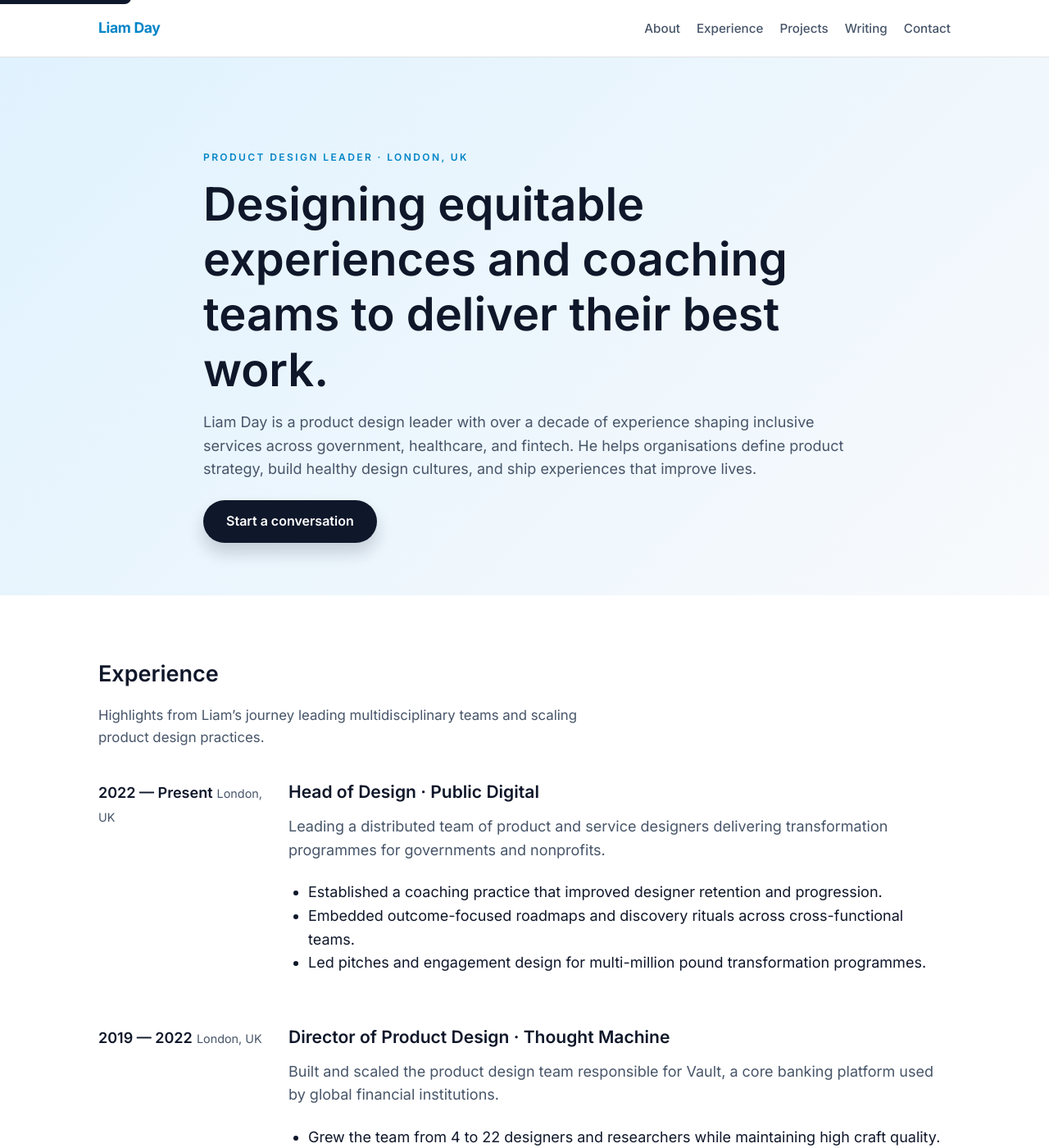
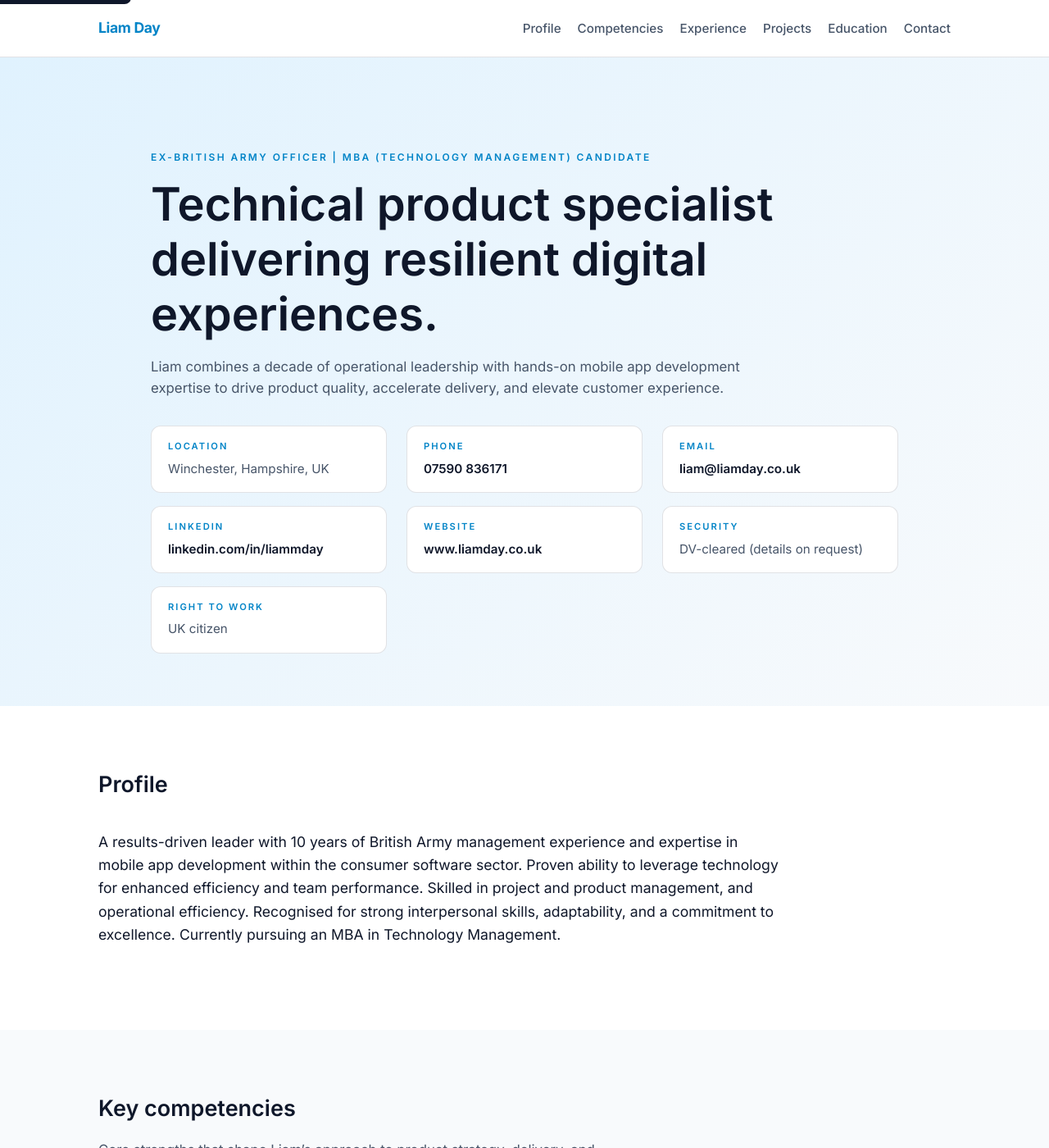
Before and after one commit to liammday/liamday-site, a Jekyll site: the page built from index.md, in a window 1280 px wide and 1400 px high. Shown: the whole window at 82% size. Built offline with Jekyll 4.4.1, drawn with Linux system fonts in a browser that asks for light colours; some of the changed text lies outside the part shown.

Commit message:
Rebuild CV-focused homepage and project case studies

```diff
--- a/_config.yml
+++ b/_config.yml
@@ -1,7 +1,7 @@
 title: Liam Day
 name: Liam Day
 description: >-
-  Product design leader crafting inclusive digital experiences and empowering teams to deliver impactful work.
+  Technical product specialist and ex-British Army officer blending operational leadership with mobile app development expertise.
 url: https://www.liamday.co.uk
 baseurl: "/liamday-site"
 
@@ -38,20 +38,30 @@ kramdown:
   input: GFM
 
 nav_links:
-  - title: About
-    url: /#about
+  - title: Profile
+    url: /#profile
+  - title: Competencies
+    url: /#competencies
   - title: Experience
     url: /#experience
   - title: Projects
     url: /#projects
-  - title: Writing
-    url: /#writing
+  - title: Education
+    url: /#education
   - title: Contact
-    url: /#contact
+    url: /#connect
 
 social:
-  email: hello@liamday.co.uk
-  linkedin: https://www.linkedin.com/in/liamday/
-  dribbble: https://dribbble.com/liamday
-  github: https://github.com/liamday
-  medium: https://medium.com/@liamday
+  email: liam@liamday.co.uk
+  linkedin: https://www.linkedin.com/in/liammday/
+  github:
+  medium:
+
+contact:
+  location: Winchester, Hampshire, UK
+  phone: 07590 836171
+  email: liam@liamday.co.uk
+  linkedin: https://www.linkedin.com/in/liammday/
+  website: https://www.liamday.co.uk
+  security_clearance: DV-cleared (details on request)
+  right_to_work: UK citizen
--- /dev/null
+++ b/_data/cv.yml
@@ -0,0 +1,65 @@
+profile: >-
+  A results-driven leader with 10 years of British Army management experience and expertise in mobile app development within the consumer software sector. Proven ability to leverage technology for enhanced efficiency and team performance. Skilled in project and product management, and operational efficiency. Recognised for strong interpersonal skills, adaptability, and a commitment to excellence. Currently pursuing an MBA in Technology Management.
+competencies:
+  - title: Project Leadership & Strategic Influence
+    description: Proven ability to establish clear purpose, influence cross-functional teams, and champion business requirements to achieve strategic objectives and deliver complex software projects effectively.
+  - title: Risk, Issue & Budget Management
+    description: Skilled at proactively identifying and mitigating risks, quantifying business impact, managing budgets, forecasting resources, and ensuring successful outcomes through disciplined governance and decision-making.
+  - title: Stakeholder Engagement & Communication
+    description: Exceptional ability to engage, influence, and negotiate with internal and external stakeholders, delivering compelling presentations and concise reporting that align diverse perspectives to reach consensus.
+  - title: Collaboration & Facilitation
+    description: Strong record of fostering inclusive, innovative, and collaborative team environments, facilitating effective meetings, driving consensus, and improving project efficiency.
+  - title: Technical & Domain Expertise
+    description: In-depth knowledge of software product development lifecycles, enabling effective collaboration with engineering and product teams to translate technical concepts into clear, actionable strategies. Application developer (Swift).
+employment:
+  - title: Technical Product Specialist
+    company: Outdooractive
+    location: Remote (Cambridge, UK and Immenstadt, Germany)
+    period: Sep 2023 – Present
+    highlights:
+      - Conducted fortnightly QA on release candidates across iOS, Android, and Web platforms, identifying 15–20 pre-deployment bugs weekly and catching early indicators of post-deployment issues from customer reports.
+      - Facilitated rapid iteration of new features with UX teams, reducing feature request and feedback tickets by 59% and requests for information about new features by 46% year-on-year.
+      - Delivered quantitative and qualitative reporting to the CEO and CTO UK to inform product roadmapping and engineering priorities.
+      - Resolved 1,000+ complex 2nd line technical support tickets over 12 months, contributing to a 19% year-on-year reduction in routine support requests through help centre optimisation and UX improvements.
+      - Enhanced help centre UX, reducing routine queries by 21% and enabling direct-to-answer responses by Community Support Managers in 70% of remaining requests.
+  - title: Senior Project Manager & Operations Manager (SO3 Dismounted Close Combat, Combat CIS School)
+    company: British Army
+    location: Dorset, UK
+    period: Jul 2020 – Sep 2023
+    highlights:
+      - Spearheaded Project HERMES, streamlining the training pathway by reducing nine courses into five through syllabus and qualification refactoring, cutting 960 instructor training hours annually while increasing qualified student outputs by 30%.
+      - Led professional development for 32 Subject Matter Experts, resulting in the qualification and promotion of 12 team members and retention of six SMEs through strategic role rotation.
+      - Introduced Agile frameworks for Project HERMES to coordinate intra-organisational planning and execution under strict timelines, improving collaboration and efficiency.
+  - title: Senior Project Manager & Technical Coordinator (Regimental Signals Officer, 1LANCS)
+    company: British Army
+    location: Chester, UK
+    period: Jul 2018 – Jul 2020
+    highlights:
+      - Achieved gold-standard operational coordination during key organisational assessment activities in Kenya by ensuring seamless, secure communications across all operational areas.
+      - Increased trained communication specialists across departments from 2 in 30 to 8 in 30, significantly elevating operational capability and readiness.
+      - Maintained 100% compliance with cryptographic material security protocols through organisation-wide training and rigorous adherence to policy.
+  - title: Project Manager & Operations Manager (Company Second in Command, 1LANCS)
+    company: British Army
+    location: Cyprus
+    period: Jul 2016 – Jul 2018
+    highlights:
+      - Ensured training readiness of 130 soldiers for consecutive deployments to the USA, Kenya, and Jordan by managing critical risk-to-life certifications, including weapons handling and combat first aid.
+      - Managed and accounted for £3M of serialised equipment across complex international deployments, maintaining 100% accountability and operational readiness.
+  - title: Team Leader (Infantry Platoon Commander, 1LANCS)
+    company: British Army
+    location: Cyprus
+    period: Jul 2014 – Jul 2016
+    highlights:
+      - Led the change in operational role and reintegration back to the UK from Cyprus, coordinating necessary training and certification updates for new operational requirements.
+      - Directed professional development across four seniority levels, ensuring education and training requirements were met on time to support mission readiness and career progression.
+education:
+  - qualification: MBA (Technology Management) Candidate
+    institution: Open University
+    period: 2022 – 2026 (expected)
+  - qualification: BSc International Relations (2:1)
+    institution: University of Southampton
+    period: 2010 – 2013
+certifications:
+  - Level 7 Award in Leadership and Management, City & Guilds (2022)
+  - Level 5 Certificate in Management and Leadership (QCF), CMI (2014)
+  - AgilePM Foundation, APMG (2022)
--- a/_data/experience.yml
+++ /dev/null
@@ -1,36 +0,0 @@
-- title: Head of Design
-  company: Public Digital
-  period: 2022 — Present
-  location: London, UK
-  summary: Leading a distributed team of product and service designers delivering transformation programmes for governments and nonprofits.
-  highlights:
-    - Established a coaching practice that improved designer retention and progression.
-    - Embedded outcome-focused roadmaps and discovery rituals across cross-functional teams.
-    - Led pitches and engagement design for multi-million pound transformation programmes.
-- title: Director of Product Design
-  company: Thought Machine
-  period: 2019 — 2022
-  location: London, UK
-  summary: Built and scaled the product design team responsible for Vault, a core banking platform used by global financial institutions.
-  highlights:
-    - Grew the team from 4 to 22 designers and researchers while maintaining high craft quality.
-    - Implemented design ops foundations including a design system, tooling, and recruiting operations.
-    - Partnered with product and engineering leadership to define product vision and prioritise roadmap investments.
-- title: Lead Designer
-  company: NHS Digital
-  period: 2016 — 2019
-  location: Leeds & London, UK
-  summary: Led service design for national healthcare products supporting clinicians and citizens.
-  highlights:
-    - Shaped the strategy for NHS Login, ensuring accessibility and trust at national scale.
-    - Facilitated co-design workshops with clinicians and patients to improve digital pathways.
-    - Championed inclusive design practices adopted across multidisciplinary teams.
-- title: Senior Interaction Designer
-  company: UK Government Digital Service
-  period: 2013 — 2016
-  location: London, UK
-  summary: Delivered award-winning services on GOV.UK and coached departments adopting agile and user-centred practices.
-  highlights:
-    - Contributed to GOV.UK Pay and Verify alpha phases, setting direction for government-wide payments and identity.
-    - Introduced design crit culture across departments to improve collaboration and quality.
-    - Regularly spoke at conferences on service design, accessibility, and working in the open.
--- a/_layouts/default.html
+++ b/_layouts/default.html
@@ -28,7 +28,7 @@
       {{ content }}
     </main>
 
-    <footer class="site-footer" id="contact">
+    <footer class="site-footer">
       <div class="container">
         <p>Let’s collaborate. <a href="mailto:{{ site.social.email }}">{{ site.social.email }}</a></p>
         <ul class="site-footer__social" aria-label="Social links">
--- a/_layouts/home.html
+++ b/_layouts/home.html
@@ -1,42 +1,76 @@
 ---
 layout: default
 ---
-<section class="hero" id="about">
+{% assign cv = site.data.cv %}
+<section class="hero hero--cv" id="profile">
   <div class="container">
-    <p class="eyebrow">Product Design Leader · London, UK</p>
-    <h1>Designing equitable experiences and coaching teams to deliver their best work.</h1>
+    <p class="eyebrow">Ex-British Army Officer | MBA (Technology Management) Candidate</p>
+    <h1>Technical product specialist delivering resilient digital experiences.</h1>
     <p>
-      Liam Day is a product design leader with over a decade of experience shaping inclusive services across government,
-      healthcare, and fintech. He helps organisations define product strategy, build healthy design cultures, and ship
-      experiences that improve lives.
+      Liam combines a decade of operational leadership with hands-on mobile app development expertise to drive product quality,
+      accelerate delivery, and elevate customer experience.
     </p>
-    <a class="button" href="mailto:{{ site.social.email }}">Start a conversation</a>
+    <ul class="hero__contact" aria-label="Key contact details">
+      <li><span>Location</span>{{ site.contact.location }}</li>
+      <li><span>Phone</span><a href="tel:{{ site.contact.phone | replace: ' ', '' }}">{{ site.contact.phone }}</a></li>
+      <li><span>Email</span><a href="mailto:{{ site.contact.email }}">{{ site.contact.email }}</a></li>
+      <li><span>LinkedIn</span><a href="{{ site.contact.linkedin }}">linkedin.com/in/liammday</a></li>
+      <li><span>Website</span><a href="{{ site.contact.website }}">www.liamday.co.uk</a></li>
+      <li><span>Security</span>{{ site.contact.security_clearance }}</li>
+      <li><span>Right to Work</span>{{ site.contact.right_to_work }}</li>
+    </ul>
+  </div>
+</section>
+
+<section class="section section--profile">
+  <div class="container">
+    <div class="section__header">
+      <h2>Profile</h2>
+    </div>
+    <div class="section__content">
+      <p>{{ cv.profile }}</p>
+    </div>
+  </div>
+</section>
+
+<section class="section section--alt" id="competencies">
+  <div class="container">
+    <div class="section__header">
+      <h2>Key competencies</h2>
+      <p>Core strengths that shape Liam’s approach to product strategy, delivery, and stakeholder leadership.</p>
+    </div>
+    <div class="competency-grid">
+      {% for competency in cv.competencies %}
+      <article class="competency">
+        <h3>{{ competency.title }}</h3>
+        <p>{{ competency.description }}</p>
+      </article>
+      {% endfor %}
+    </div>
   </div>
 </section>
 
 <section class="section" id="experience">
   <div class="container">
     <div class="section__header">
-      <h2>Experience</h2>
-      <p>Highlights from Liam’s journey leading multidisciplinary teams and scaling product design practices.</p>
+      <h2>Employment</h2>
+      <p>Leadership roles spanning mobile software, large-scale training programmes, and secure communications operations.</p>
     </div>
     <div class="timeline">
-      {% for role in site.data.experience %}
+      {% for role in cv.employment %}
       <article class="timeline__item">
         <div class="timeline__meta">
           <span class="timeline__time">{{ role.period }}</span>
           <span class="timeline__location">{{ role.location }}</span>
         </div>
         <div class="timeline__body">
-          <h3>{{ role.title }} · {{ role.company }}</h3>
-          <p>{{ role.summary }}</p>
-          {% if role.highlights %}
+          <h3>{{ role.title }}</h3>
+          <p class="timeline__company">{{ role.company }}</p>
           <ul>
             {% for highlight in role.highlights %}
             <li>{{ highlight }}</li>
             {% endfor %}
           </ul>
-          {% endif %}
         </div>
       </article>
       {% endfor %}
@@ -47,56 +81,65 @@ layout: default
 <section class="section section--alt" id="projects">
   <div class="container">
     <div class="section__header">
-      <h2>Selected projects</h2>
-      <p>Case studies that showcase Liam’s approach to research-driven product strategy and craft.</p>
+      <h2>Projects</h2>
+      <p>Selected case studies from apps and digital platforms Liam has shaped across defence and outdoor sectors.</p>
     </div>
     <div class="card-grid">
-      {% assign featured_projects = site.projects | where: "hero", true %}
-      {% for project in featured_projects %}
+      {% assign ordered_projects = site.projects | sort: "order" %}
+      {% for project in ordered_projects %}
       <article class="card">
         <a class="card__link" href="{{ project.url | relative_url }}">
           <div class="card__body">
             <h3>{{ project.title }}</h3>
             <p>{{ project.summary }}</p>
-            <span class="card__cta">Read the case study →</span>
+            <span class="card__cta">View project →</span>
           </div>
-          {% if project.thumbnail %}
-          <img src="{{ project.thumbnail | relative_url }}" alt="{{ project.thumbnail_alt | default: project.title }}" />
-          {% endif %}
         </a>
       </article>
       {% endfor %}
-    </div>
-  </div>
-</section>
-
-<section class="section" id="writing">
-  <div class="container">
-    <div class="section__header">
-      <h2>Writing</h2>
-      <p>Articles and talks sharing lessons on leadership, design operations, and inclusive practices.</p>
-    </div>
-    <div class="writing-list">
-      {% for post in site.posts limit: 3 %}
-      <article class="writing-list__item">
-        <h3><a href="{{ post.url | relative_url }}">{{ post.title }}</a></h3>
-        <p>{{ post.excerpt | strip_html | truncate: 160 }}</p>
-        <span class="writing-list__meta">{{ post.date | date: "%b %Y" }}</span>
-      </article>
-      {% endfor %}
-      {% if site.posts == empty %}
-      <p class="writing-list__empty">Writing coming soon. In the meantime, explore Liam’s latest thinking on <a href="{{ site.social.medium }}">Medium</a>.</p>
+      {% if ordered_projects == empty %}
+      <p class="card-grid__empty">Project highlights coming soon. In the meantime, explore Liam’s updates on LinkedIn.</p>
       {% endif %}
     </div>
   </div>
 </section>
 
-<section class="cta">
+<section class="section" id="education">
   <div class="container">
-    <h2>Need a partner to ship meaningful products?</h2>
-    <p>
-      From defining product visions to coaching teams, Liam can help you accelerate progress on your most important problems.
-    </p>
-    <a class="button button--secondary" href="mailto:{{ site.social.email }}">Book a call</a>
+    <div class="section__header">
+      <h2>Education & Certifications</h2>
+    </div>
+    <div class="education-grid">
+      <div class="education">
+        <h3>Education</h3>
+        <ul class="cv-list">
+          {% for item in cv.education %}
+          <li>
+            <strong>{{ item.qualification }}</strong><br />
+            {{ item.institution }} · {{ item.period }}
+          </li>
+          {% endfor %}
+        </ul>
+      </div>
+      <div class="education">
+        <h3>Certifications</h3>
+        <ul class="cv-list">
+          {% for certification in cv.certifications %}
+          <li>{{ certification }}</li>
+          {% endfor %}
+        </ul>
+      </div>
+    </div>
   </div>
 </section>
+
+<section class="cta" id="connect">
+  <div class="container">
+    <h2>Let’s collaborate</h2>
+    <p>
+      Whether you need to enhance a mobile product, streamline operations, or lead complex delivery programmes, Liam can help you
+      unlock momentum.
+    </p>
+    <a class="button button--secondary" href="mailto:{{ site.contact.email }}">Get in touch</a>
+  </div>
+</section>
--- a/assets/css/style.scss
+++ b/assets/css/style.scss
@@ -486,3 +486,110 @@ ul {
     height: 180px;
   }
 }
+
+.hero--cv {
+  .container {
+    max-width: 60rem;
+  }
+
+  p {
+    max-width: 46rem;
+    font-size: 1.05rem;
+  }
+}
+
+.hero__contact {
+  display: grid;
+  grid-template-columns: repeat(auto-fit, minmax(220px, 1fr));
+  gap: 1rem 1.5rem;
+  list-style: none;
+  margin: 2rem 0 0;
+  padding: 0;
+
+  li {
+    background: white;
+    border: 1px solid $color-border;
+    border-radius: 0.75rem;
+    padding: 1rem 1.25rem;
+    font-size: 0.95rem;
+    color: $color-muted;
+
+    span {
+      display: block;
+      text-transform: uppercase;
+      letter-spacing: 0.18em;
+      font-size: 0.7rem;
+      font-weight: 600;
+      color: $color-accent-dark;
+      margin-bottom: 0.35rem;
+    }
+
+    a {
+      color: $color-background;
+      font-weight: 600;
+    }
+  }
+}
+
+.section--profile .section__content p {
+  font-size: 1.1rem;
+  color: $color-background;
+  max-width: 52rem;
+}
+
+.competency-grid {
+  display: grid;
+  grid-template-columns: repeat(auto-fit, minmax(240px, 1fr));
+  gap: 1.75rem;
+}
+
+.competency {
+  background: white;
+  border: 1px solid $color-border;
+  border-radius: 1rem;
+  padding: 1.75rem;
+
+  h3 {
+    margin-bottom: 0.75rem;
+  }
+}
+
+.timeline__company {
+  font-size: 1rem;
+  font-weight: 600;
+  color: $color-muted;
+  margin-bottom: 1rem;
+}
+
+.card-grid__empty {
+  color: $color-muted;
+}
+
+.education-grid {
+  display: grid;
+  grid-template-columns: repeat(auto-fit, minmax(260px, 1fr));
+  gap: 2rem;
+}
+
+.education h3 {
+  font-size: 1.1rem;
+  margin-bottom: 1rem;
+}
+
+.cv-list {
+  list-style: none;
+  padding: 0;
+  margin: 0;
+  display: grid;
+  gap: 1rem;
+
+  li {
+    color: $color-muted;
+  }
+}
+
+@media (max-width: 720px) {
+  .hero__contact {
+    grid-template-columns: 1fr;
+  }
+}
```
Also changed, not shown: projects/nhs-digital-login.md (deleted, +0 -26 lines), projects/outdooractive-mobile-qa.md (added, +23 -0 lines), projects/project-hermes-training-suite.md (added, +22 -0 lines), projects/public-digital-transformation.md (deleted, +0 -29 lines), projects/secure-communications-readiness.md (added, +22 -0 lines), projects/thought-machine-design-system.md (deleted, +0 -26 lines).
